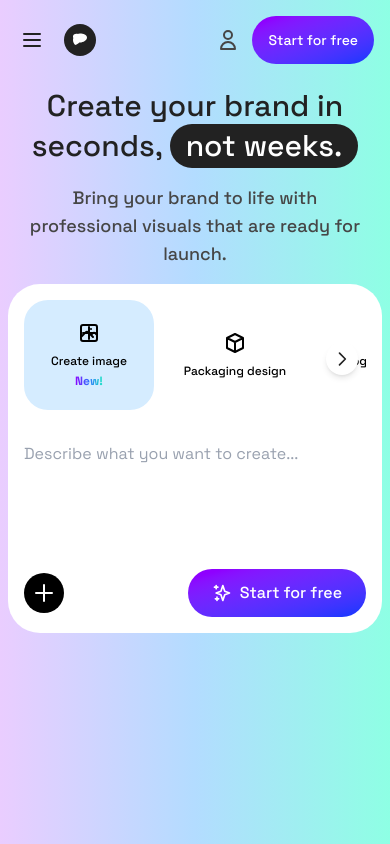
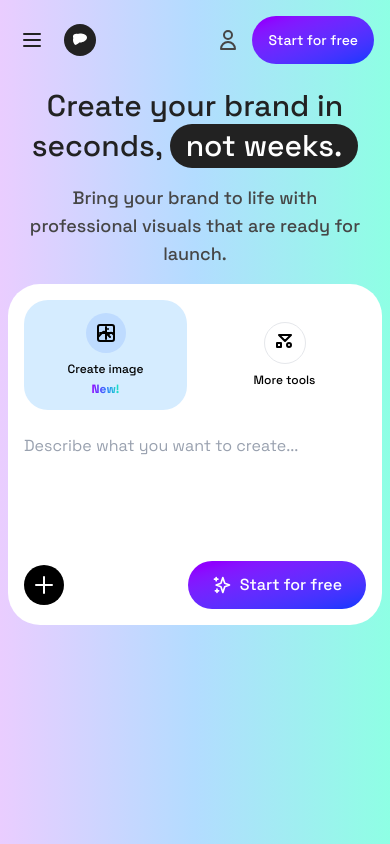
Before and after one commit to rehancg/sourceful-exercise, a Next.js app: page / in a window 390 px wide. Built offline with nearby package versions, Linux system fonts and the light colour scheme.

Commit message:
Add MoreToolsModal component and enhance FeatureOptionsRow for mobile view; update FeatureOption styles for better responsiveness

```diff
--- a/components/prompt-box/FeatureOption.tsx
+++ b/components/prompt-box/FeatureOption.tsx
@@ -16,7 +16,7 @@ export const FeatureOption = forwardRef<HTMLButtonElement, FeatureOptionProps>(
         onClick={onClick}
         className={cn(
           'flex flex-col items-center justify-center gap-2 p-3 rounded-lg transition-all duration-200',
-          'w-[130px] h-[110px] flex-shrink-0',
+          'w-full md:w-[130px] h-[110px] flex-shrink-0',
           isSelected
             ? 'bg-[#D5ECFF]'
             : 'hover:bg-gray-50'
@@ -24,7 +24,10 @@ export const FeatureOption = forwardRef<HTMLButtonElement, FeatureOptionProps>(
         aria-label={feature.label}
         aria-pressed={isSelected}
       >
-      <div className="text-black">
+      <div className={cn(
+        'text-black p-2 rounded-lg flex items-center justify-center',
+        isSelected ? 'bg-blue-200' : 'bg-white border border-gray-200'
+      )}>
         {feature.icon}
       </div>
       <div className="flex flex-col items-center gap-1">
--- a/components/prompt-box/FeatureOptionsRow.tsx
+++ b/components/prompt-box/FeatureOptionsRow.tsx
@@ -1,5 +1,8 @@
+'use client';
+
 import { useRef, useState, useEffect } from 'react';
 import { FeatureOption } from './FeatureOption';
+import { MoreToolsModal } from './MoreToolsModal';
 import { PROMPT_BOX_FEATURES } from '@/lib/prompt-box-features';
 import { FeatureOptionId } from '@/lib/constants';
 import { IconButton } from '@/components/ui/IconButton';
@@ -17,6 +20,9 @@ export function FeatureOptionsRow({
   const featureRefs = useRef<Map<FeatureOptionId, HTMLButtonElement>>(new Map());
   const [canScrollLeft, setCanScrollLeft] = useState(false);
   const [canScrollRight, setCanScrollRight] = useState(false);
+  const [isMoreToolsOpen, setIsMoreToolsOpen] = useState(false);
+
+  const selectedFeatureData = PROMPT_BOX_FEATURES.find(f => f.id === selectedFeature);
 
   const checkScrollability = () => {
     if (scrollContainerRef.current) {
@@ -92,7 +98,41 @@ export function FeatureOptionsRow({
   }, [selectedFeature]);
 
   return (
-    <div className="relative mb-6">
+    <>
+      {/* Mobile View - Show selected feature + More tools button */}
+      <div className="md:hidden relative mb-6">
+        <div className="flex items-center gap-4">
+          {selectedFeatureData && (
+            <div className="flex-1">
+              <FeatureOption
+                feature={selectedFeatureData}
+                isSelected={true}
+                onClick={() => onFeatureSelect?.(selectedFeatureData.id)}
+              />
+            </div>
+          )}
+          <div className="flex-1">
+            <FeatureOption
+              feature={{
+                id: 'more-tools' as FeatureOptionId,
+                label: 'More tools',
+                icon: (
+                  <svg className="w-6 h-6" fill="none" stroke="currentColor" viewBox="0 0 24 24">
+                    <path strokeLinecap="round" strokeLinejoin="round" strokeWidth={2} d="M6 4L12 10L18 4H6Z" />
+                    <rect x="4" y="12" width="4" height="4" strokeLinecap="round" strokeLinejoin="round" strokeWidth={2} />
+                    <circle cx="16" cy="14" r="2" strokeLinecap="round" strokeLinejoin="round" strokeWidth={2} />
+                  </svg>
+                ),
+              }}
+              isSelected={false}
+              onClick={() => setIsMoreToolsOpen(true)}
+            />
+          </div>
+        </div>
+      </div>
+
+      {/* Desktop View - Full horizontal scrollable row */}
+      <div className="hidden md:block relative mb-6">
         <div
           ref={scrollContainerRef}
           onScroll={handleScroll}
@@ -145,5 +185,14 @@ export function FeatureOptionsRow({
           </div>
         )}
       </div>
+
+      {/* More Tools Modal */}
+      <MoreToolsModal
+        isOpen={isMoreToolsOpen}
+        onClose={() => setIsMoreToolsOpen(false)}
+        selectedFeature={selectedFeature}
+        onFeatureSelect={onFeatureSelect}
+      />
+    </>
   );
 }
--- /dev/null
+++ b/components/prompt-box/MoreToolsModal.tsx
@@ -0,0 +1,81 @@
+'use client';
+
+import { useEffect } from 'react';
+import { FeatureOption } from './FeatureOption';
+import { PROMPT_BOX_FEATURES } from '@/lib/prompt-box-features';
+import { FeatureOptionId } from '@/lib/constants';
+import { IconButton } from '@/components/ui/IconButton';
+
+interface MoreToolsModalProps {
+  isOpen: boolean;
+  onClose: () => void;
+  selectedFeature?: FeatureOptionId;
+  onFeatureSelect?: (featureId: FeatureOptionId) => void;
+}
+
+export function MoreToolsModal({
+  isOpen,
+  onClose,
+  selectedFeature,
+  onFeatureSelect,
+}: MoreToolsModalProps) {
+  useEffect(() => {
+    if (isOpen) {
+      document.body.style.overflow = 'hidden';
+    } else {
+      document.body.style.overflow = '';
+    }
+    return () => {
+      document.body.style.overflow = '';
+    };
+  }, [isOpen]);
+
+  if (!isOpen) return null;
+
+  const handleFeatureClick = (featureId: FeatureOptionId) => {
+    onFeatureSelect?.(featureId);
+    onClose();
+  };
+
+  return (
+    <div
+      className="fixed inset-0 z-50 flex items-center justify-center p-0 md:p-4"
+      onClick={onClose}
+    >
+      {/* Backdrop */}
+      <div className="absolute inset-0 bg-black/50" />
+
+      <div
+        className="relative bg-white rounded-none md:rounded-2xl p-6 w-full h-full md:max-w-2xl md:w-full md:max-h-[90vh] md:h-auto overflow-y-auto"
+        onClick={(e) => e.stopPropagation()}
+      >
+        {/* Close Button */}
+        <div className="flex justify-end mb-4">
+          <IconButton
+            onClick={onClose}
+            size="md"
+            variant="default"
+            className="bg-gray-100 hover:bg-gray-200"
+            aria-label="Close modal"
+          >
+            <svg className="w-5 h-5" fill="none" stroke="currentColor" viewBox="0 0 24 24">
+              <path strokeLinecap="round" strokeLinejoin="round" strokeWidth={2} d="M6 18L18 6M6 6l12 12" />
+            </svg>
+          </IconButton>
+        </div>
+
+        {/* Features Grid */}
+        <div className="grid grid-cols-2 gap-4">
+          {PROMPT_BOX_FEATURES.map((feature) => (
+            <FeatureOption
+              key={feature.id}
+              feature={feature}
+              isSelected={selectedFeature === feature.id}
+              onClick={() => handleFeatureClick(feature.id)}
+            />
+          ))}
+        </div>
+      </div>
+    </div>
+  );
+}
```
Lines whose indentation alone changed are shown as unchanged.
